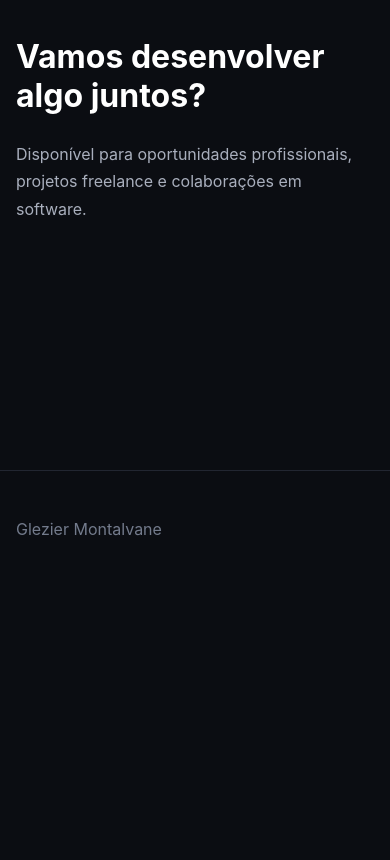
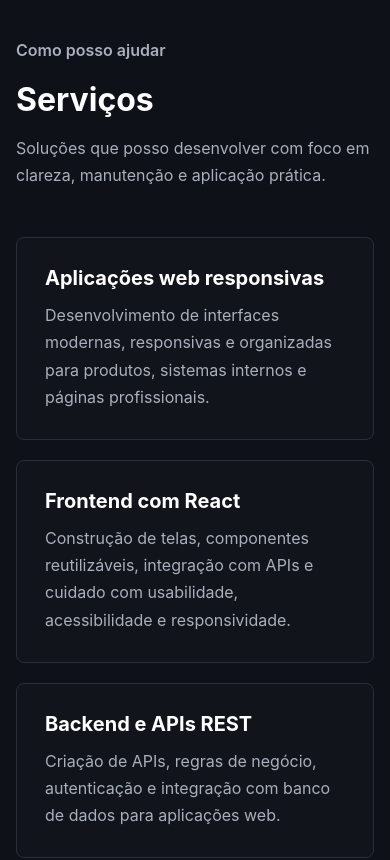
Before and after one commit to Glezier/portfolio, a React (Vite) app: page / in a window 390 px wide. Shown: the part 5300-6160 px from the top of the page. Before the commit the page ends 5887 px from the top, so only its background shows below. Built offline with nearby package versions, Linux system fonts and the light colour scheme.

Commit message:
feat: implement services component

```diff
--- a/src/App.css
+++ b/src/App.css
@@ -431,3 +431,36 @@
   color: #8da6ff;
   font-weight: 600;
 }
+
+.services-section {
+  background-color: #0e1117;
+}
+
+.services-grid {
+  display: grid;
+  grid-template-columns: repeat(2, minmax(0, 1fr));
+  gap: 20px;
+}
+
+.service-card {
+  padding: 28px;
+  border: 1px solid #292e39;
+  border-radius: 8px;
+  background-color: #11141b;
+}
+
+.service-card h3 {
+  margin: 0 0 12px;
+  color: #ffffff;
+  font-size: 1.25rem;
+}
+
+.service-card p {
+  margin: 0;
+}
+
+@media (max-width: 720px) {
+  .services-grid {
+    grid-template-columns: 1fr;
+  }
+}
--- a/src/App.tsx
+++ b/src/App.tsx
@@ -4,6 +4,7 @@ import Projects from './components/Projects'
 import About from './components/About'
 import Technologies from './components/Technologies'
 import Experiences from './components/Experiences'
+import Services from './components/Services'
 import './App.css'
 
 export default function App() {
@@ -21,6 +22,8 @@ export default function App() {
         <Technologies />
 
         <Experiences />
+
+        <Services />
 
         <section id="contato" className="section">
           <div className="container">
--- a/src/components/Navbar.tsx
+++ b/src/components/Navbar.tsx
@@ -24,6 +24,10 @@ export default function Navbar() {
           </li>
 
           <li>
+            <a href="#servicos">Serviços</a>
+          </li>
+
+          <li>
             <a href="#contato">Contato</a>
           </li>
         </ul>
--- /dev/null
+++ b/src/components/Services.tsx
@@ -0,0 +1,32 @@
+import { services } from "../data/services"
+
+export default function Services() {
+  return (
+    <section
+      id="servicos"
+      className="section services-section"
+      aria-labelledby="services-title"
+    >
+      <div className="container">
+        <div className="section-heading">
+          <p className="eyebrow">Como posso ajudar</p>
+          <h2 id="services-title">Serviços</h2>
+
+          <p>
+            Soluções que posso desenvolver com foco em clareza, manutenção e
+            aplicação prática.
+          </p>
+        </div>
+
+        <div className="services-grid">
+          {services.map((service) => (
+            <article className="service-card" key={service.id}>
+              <h3>{service.title}</h3>
+              <p>{service.description}</p>
+            </article>
+          ))}
+        </div>
+      </div>
+    </section>
+  )
+}
--- /dev/null
+++ b/src/data/services.ts
@@ -0,0 +1,28 @@
+import type { Service } from "../types/Service"
+
+export const services: Service[] = [
+    {
+        id: 'web-apps',
+        title: 'Aplicações web responsivas',
+        description:
+        'Desenvolvimento de interfaces modernas, responsivas e organizadas para produtos, sistemas internos e páginas profissionais.',
+    },
+    {
+        id: 'frontend',
+        title: 'Frontend com React',
+        description:
+        'Construção de telas, componentes reutilizáveis, integração com APIs e cuidado com usabilidade, acessibilidade e responsividade.',
+    },
+    {
+        id: 'backend',
+        title: 'Backend e APIs REST',
+        description:
+        'Criação de APIs, regras de negócio, autenticação e integração com banco de dados para aplicações web.',
+    },
+    {
+        id: 'fullstack',
+        title: 'Desenvolvimento Full Stack',
+        description:
+        'Implementação de soluções completas, conectando interface, servidor, banco de dados e deploy.',
+    }
+]
--- a/src/data/technologies.ts
+++ b/src/data/technologies.ts
@@ -1,4 +1,4 @@
-import type { TechnologyCategory } from "../types/Technology"
+import type TechnologyCategory from "../types/Technology"
 
 export const technologyCategories: TechnologyCategory[] = [
     {
--- /dev/null
+++ b/src/types/Service.ts
@@ -0,0 +1,5 @@
+export interface Service {
+    id: string,
+    title: string,
+    description: string
+}
--- a/src/types/Technology.ts
+++ b/src/types/Technology.ts
@@ -1,4 +1,4 @@
-export interface TechnologyCategory {
+export default interface TechnologyCategory {
     id: string,
     title: string,
     technologies: string[]
```
